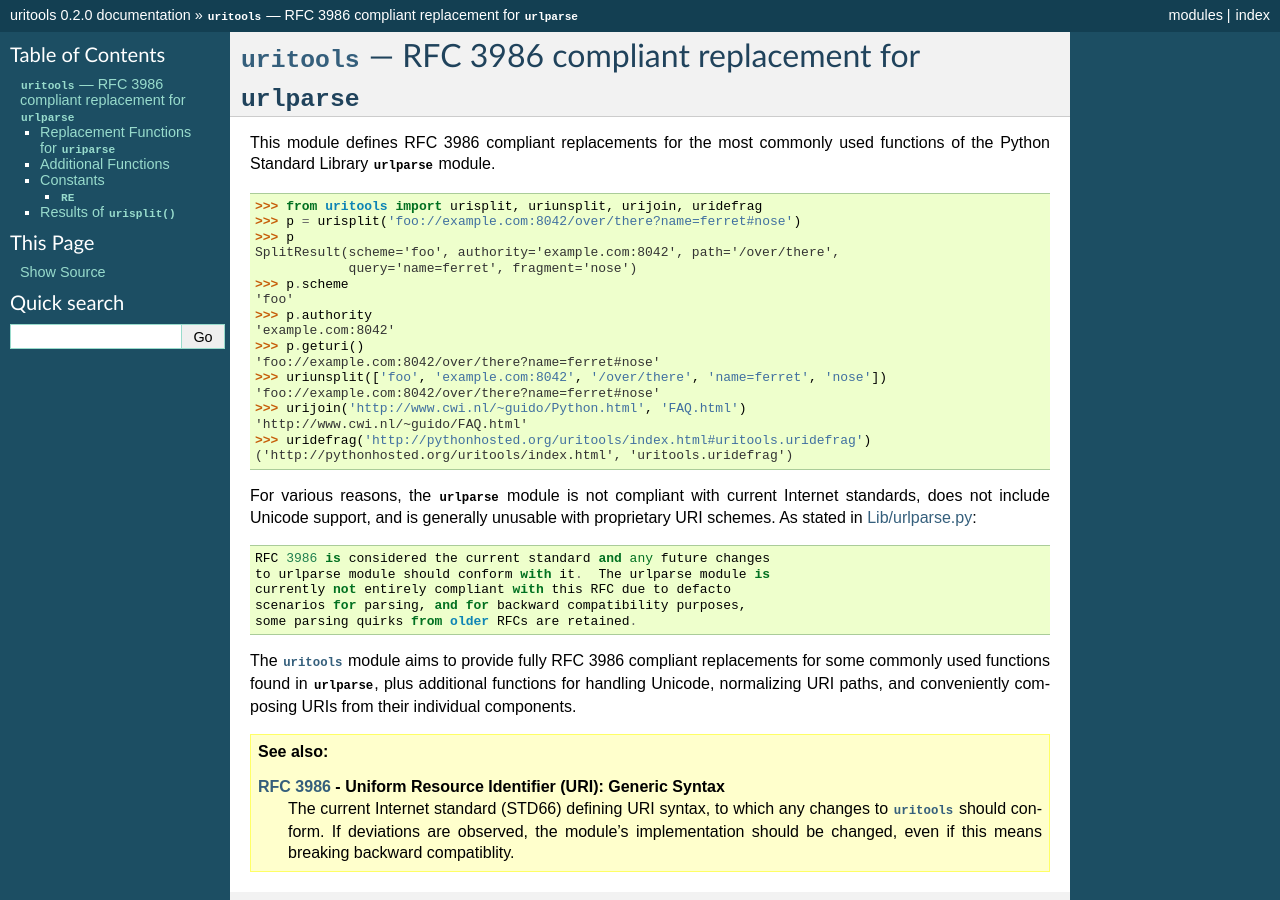
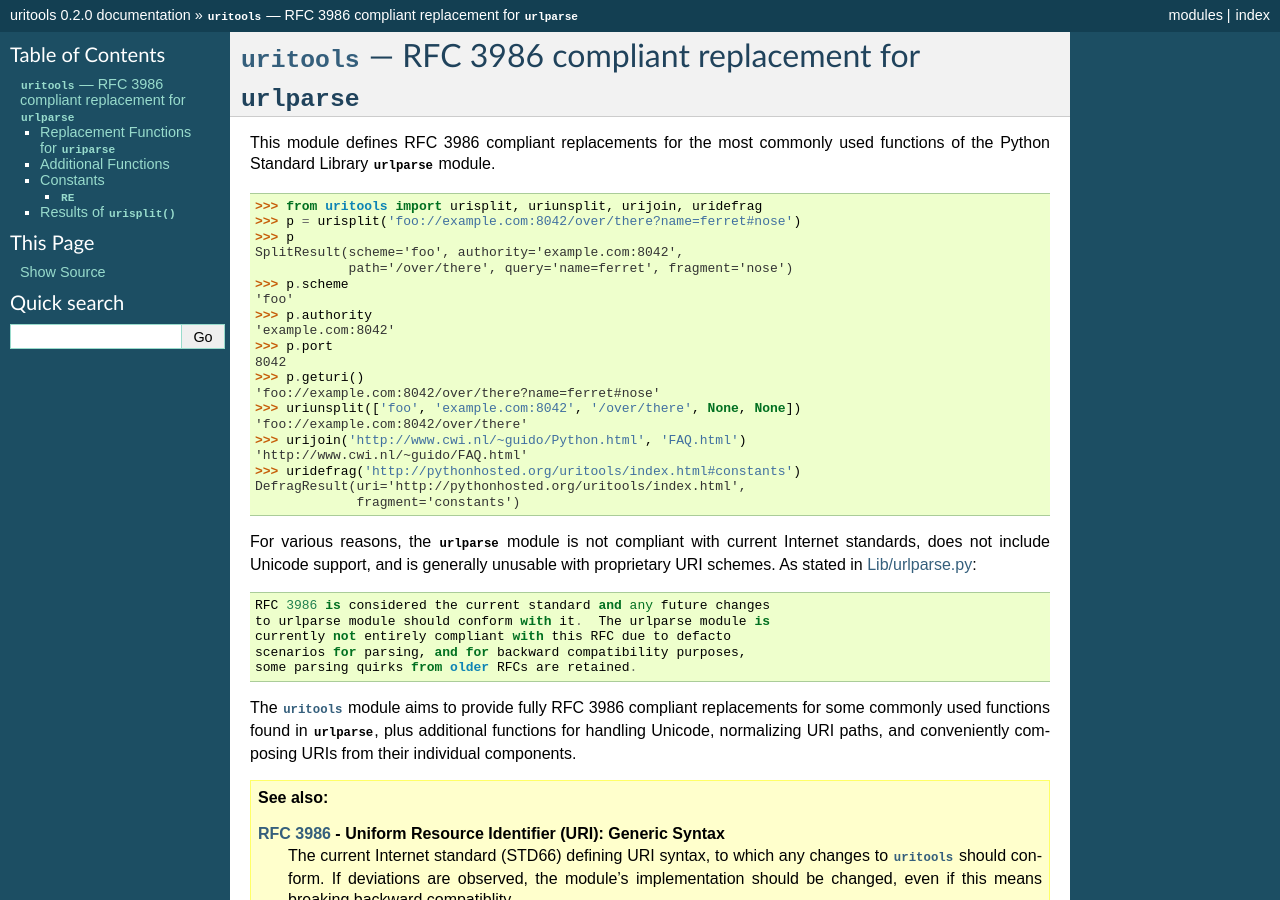
Before and after one commit to tkem/uritools, a Sphinx documentation site: the page built from docs/index.rst, in a window 1280 px wide and 900 px high. Built offline with Sphinx 7.4.7, drawn with Linux system fonts in a browser that asks for light colours.

Commit message:
Prepare version 0.2.0

```diff
--- a/docs/index.rst
+++ b/docs/index.rst
@@ -12,20 +12,23 @@ module.
     >>> from uritools import urisplit, uriunsplit, urijoin, uridefrag
     >>> p = urisplit('foo://example.com:8042/over/there?name=ferret#nose')
     >>> p
-    SplitResult(scheme='foo', authority='example.com:8042', path='/over/there',
-                query='name=ferret', fragment='nose')
+    SplitResult(scheme='foo', authority='example.com:8042',
+                path='/over/there', query='name=ferret', fragment='nose')
     >>> p.scheme
     'foo'
     >>> p.authority
     'example.com:8042'
+    >>> p.port
+    8042
     >>> p.geturi()
     'foo://example.com:8042/over/there?name=ferret#nose'
-    >>> uriunsplit(['foo', 'example.com:8042', '/over/there', 'name=ferret', 'nose'])
-    'foo://example.com:8042/over/there?name=ferret#nose'
+    >>> uriunsplit(['foo', 'example.com:8042', '/over/there', None, None])
+    'foo://example.com:8042/over/there'
     >>> urijoin('http://www.cwi.nl/~guido/Python.html', 'FAQ.html')
     'http://www.cwi.nl/~guido/FAQ.html'
-    >>> uridefrag('http://pythonhosted.org/uritools/index.html#uritools.uridefrag')
-    ('http://pythonhosted.org/uritools/index.html', 'uritools.uridefrag')
+    >>> uridefrag('http://pythonhosted.org/uritools/index.html#constants')
+    DefragResult(uri='http://pythonhosted.org/uritools/index.html',
+                 fragment='constants')
 
 For various reasons, the :mod:`urlparse` module is not compliant with
 current Internet standards, does not include Unicode support, and is
--- a/setup.py
+++ b/setup.py
@@ -18,7 +18,7 @@ setup(
 
     description='RFC 3986 compliant, Unicode-aware, scheme-agnostic replacement for urlparse',
     long_description=open('README.rst').read(),
-    keywords='URI URL urlparse urlsplit urljoin',
+    keywords='uri url urlparse urlsplit urljoin urldefrag',
     classifiers=[
         'Development Status :: 4 - Beta',
         'Environment :: Other Environment',
```
Also changed, not shown: README.rst (+17 -6 lines), uritools.py (+11 -5 lines).
